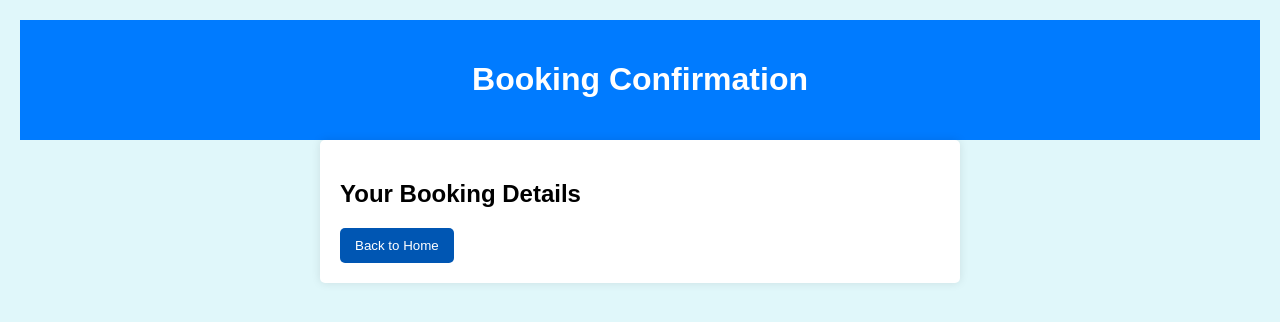
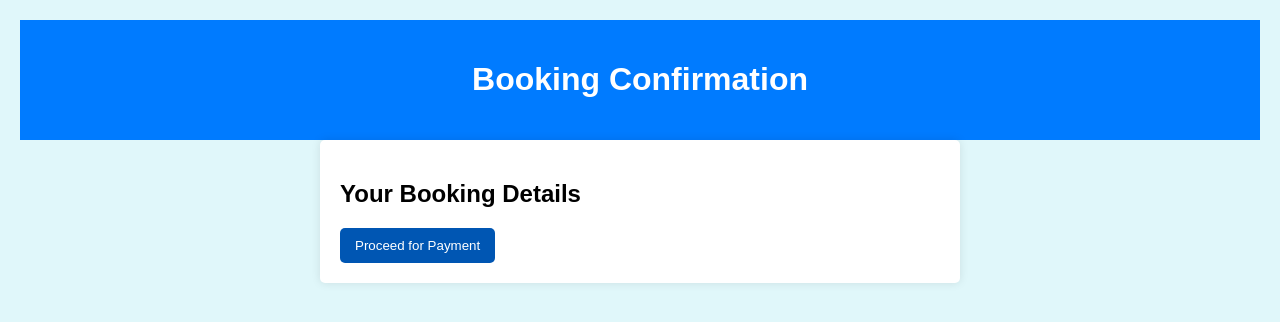
Before and after one commit to jilrupani/Software_Engineering, a plain HTML site: page confirmation.html in a window 1280 px wide. Drawn offline with Linux system fonts and the light colour scheme.

Commit message:
Update confirmation.html

```diff
--- a/confirmation.html
+++ b/confirmation.html
@@ -13,7 +13,7 @@
     <div class="container">
         <h2>Your Booking Details</h2>
         <p id="confirmation"></p>
-        <button onclick="window.location.href='index.html'">Back to Home</button>
+        <button onclick="window.location.href='index.html'">Proceed for Payment</button>
     </div>
     <script>
         const urlParams = new URLSearchParams(window.location.search);
```
